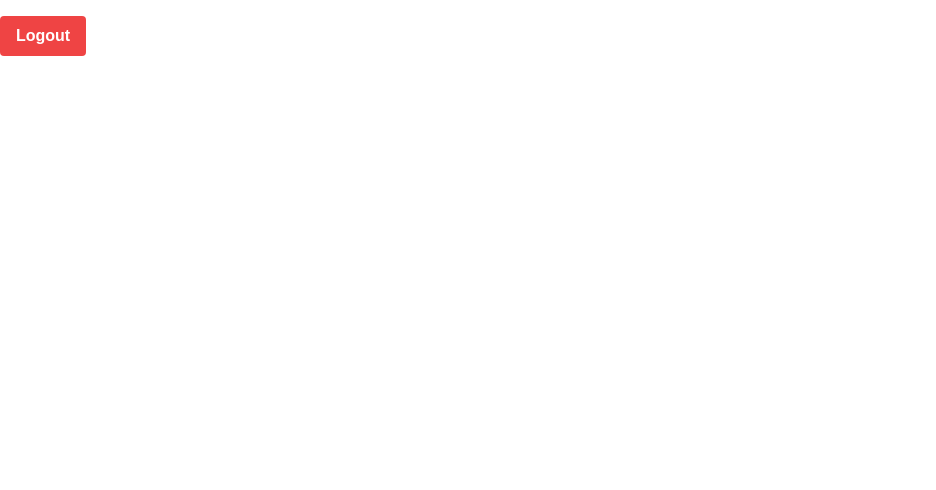
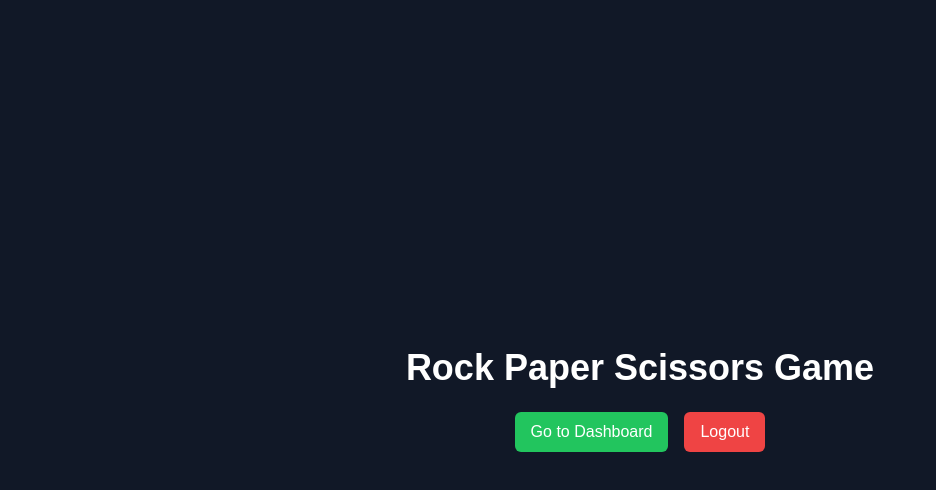
Before and after one commit to komenpetch/rps_pj, a Next.js app: page /rps in a window 1280 px wide. Shown: the top 490 px of the page, without its empty margins (0-936 px from the left). Built offline with nearby package versions, Linux system fonts and the light colour scheme.

Commit message:
✨ add dashboard page ,update middleware

```diff
--- /dev/null
+++ b/app/dashboard/page.tsx
@@ -0,0 +1,56 @@
+'use client';
+
+import { useRouter } from 'next/navigation';
+import { useEffect, useState } from 'react';
+
+export default function Dashboard() {
+    const router = useRouter();
+    const [user, setUser] = useState<{ username: string; role: string } | null>(null);
+
+    // Fetch user session on load
+    useEffect(() => {
+        const session = localStorage.getItem('session');
+        if (!session) {
+            router.push('/login');
+        } else {
+            const parsedSession = JSON.parse(session);
+            setUser(parsedSession);
+        }
+    }, [router]);
+
+    const handleLogout = () => {
+        localStorage.removeItem('session');
+        router.push('/login');
+    };
+
+    if (!user) return <div>Loading...</div>;
+
+    return (
+        <div className="min-h-screen bg-gray-900 text-white flex flex-col items-center justify-center p-6">
+            <h1 className="text-3xl font-bold mb-6">Dashboard, {user.username}!</h1>
+
+            {/* Admin Section */}
+            {user.role === 'admin' && (
+                <div className="bg-gray-800 p-4 rounded-lg shadow-md mb-4 w-full max-w-md">
+                    <h2 className="text-xl font-semibold mb-2">Admin Panel</h2>
+                </div>
+            )}
+
+            {/* Navigation Buttons */}
+            <div className="flex gap-4">
+                <button
+                    onClick={() => router.push('/')}
+                    className="bg-blue-500 hover:bg-blue-700 text-white px-4 py-2 rounded-md"
+                >
+                    Go to Main Page
+                </button>
+                <button
+                    onClick={handleLogout}
+                    className="bg-red-500 hover:bg-red-700 text-white px-4 py-2 rounded-md"
+                >
+                    Logout
+                </button>
+            </div>
+        </div>
+    );
+}
--- a/app/layout.tsx
+++ b/app/layout.tsx
@@ -16,7 +16,7 @@ const geistMono = localFont({
 });
 
 export const metadata: Metadata = {
-  title: "Create Next App",
+  title: "Rock Paper Scissors Game",
   description: "Generated by create next app",
 };
 
--- a/app/middleware.ts
+++ b/app/middleware.ts
@@ -14,5 +14,5 @@ export function middleware(req: NextRequest) {
 }
 
 export const config = {
-    matcher: ['/rps'],
+    matcher: ['/rps', '/dashboard'],
 };
--- a/app/rps/page.tsx
+++ b/app/rps/page.tsx
@@ -1,17 +1,40 @@
 'use client';
+
+import { useRouter } from 'next/navigation';
+
 export default function RPSPage() {
+    const router = useRouter();
+
+    const ToDashboard = () => {
+        router.push('/dashboard');
+    };
+
     const handleLogout = () => {
         localStorage.removeItem('session');
-        window.location.href = '/login';
+        router.push('/login');
     };
+
     return (
-        <div>
-            <button
-                onClick={handleLogout}
-                className="bg-red-500 hover:bg-red-700 text-white font-bold py-2 px-4 rounded mt-4"
+        <div className="min-h-screen bg-gray-900 text-white flex flex-col items-center justify-center">
+            <h1 className="text-4xl font-bold mb-6">Rock Paper Scissors Game</h1>
+
+            <div className="flex gap-4">
+                {/* Dashboard Button */}
+                <button
+                    onClick={ToDashboard}
+                    className="bg-green-500 hover:bg-green-700 text-white px-4 py-2 rounded-md"
                 >
-                Logout
-            </button>
+                    Go to Dashboard
+                </button>
+
+                {/* Logout */}
+                <button
+                    onClick={handleLogout}
+                    className="bg-red-500 hover:bg-red-700 text-white px-4 py-2 rounded-md"
+                >
+                    Logout
+                </button>
+            </div>
         </div>
-    )
+    );
 }
```
Also changed, not shown: 2 other files (tests, documents, lock files or other folders).
